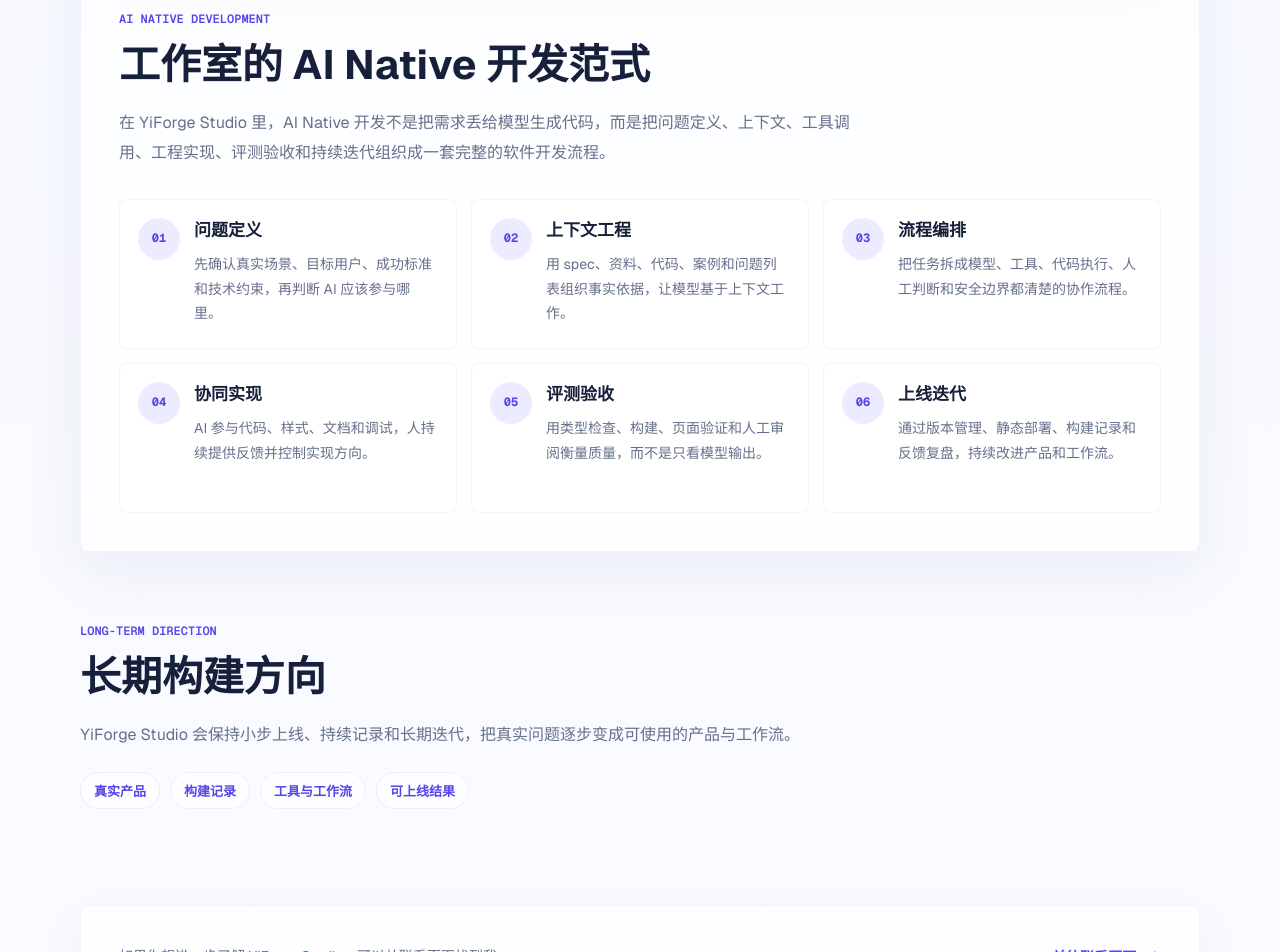
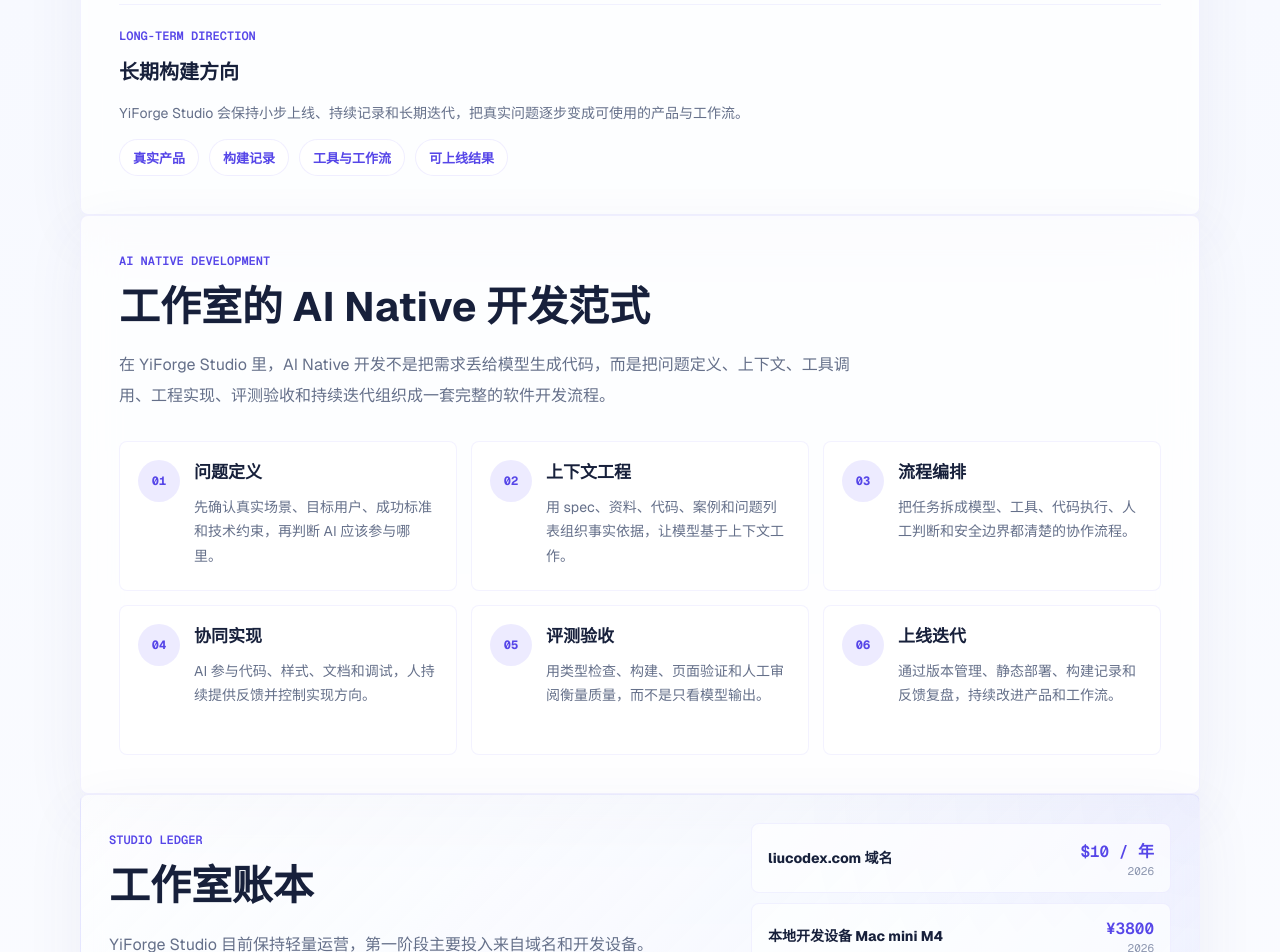
Before and after one commit to clearJSer/liangdev-studio, a Next.js app in the folder apps/web/: page /about in a window 1280 px wide. Shown: the part 1300-2252 px from the top of the page. Built offline with nearby package versions, Linux system fonts and the light colour scheme.

Commit message:
增加账单展示模块

```diff
--- a/apps/web/app/about/page.tsx
+++ b/apps/web/app/about/page.tsx
@@ -73,6 +73,16 @@
             <li key={item}>{item}</li>
           ))}
         </ul>
+        <div className="about-direction-inline">
+          <p className="eyebrow">{aboutContent.directions.eyebrow}</p>
+          <h3>{aboutContent.directions.title}</h3>
+          <p>{aboutContent.directions.description}</p>
+          <ul aria-label="长期构建方向">
+            {aboutContent.directions.items.map((item) => (
+              <li key={item.title}>{item.title}</li>
+            ))}
+          </ul>
+        </div>
       </section>
 
       <section className="page-section about-workflow" aria-labelledby="about-workflow-title">
@@ -94,20 +104,23 @@
         </ol>
       </section>
 
-      <section
-        className="page-section about-directions"
-        aria-labelledby="about-directions-title"
-      >
-        <div className="about-section-heading">
-          <p className="eyebrow">{aboutContent.directions.eyebrow}</p>
-          <h2 id="about-directions-title">{aboutContent.directions.title}</h2>
-          <p>{aboutContent.directions.description}</p>
+      <section className="page-section about-ledger" aria-labelledby="about-ledger-title">
+        <div className="about-section-copy">
+          <p className="eyebrow">{aboutContent.ledger.eyebrow}</p>
+          <h2 id="about-ledger-title">{aboutContent.ledger.title}</h2>
+          <p>{aboutContent.ledger.description}</p>
         </div>
-        <ul className="about-direction-list" aria-label="长期构建方向">
-          {aboutContent.directions.items.map((item) => (
-            <li key={item.title}>{item.title}</li>
+        <dl className="about-ledger-list" aria-label="工作室成本账单">
+          {aboutContent.ledger.items.map((item) => (
+            <div key={item.label}>
+              <dt>{item.label}</dt>
+              <dd>
+                <strong>{item.value}</strong>
+                <span>{item.year}</span>
+              </dd>
+            </div>
           ))}
-        </ul>
+        </dl>
       </section>
 
       <section className="page-section about-contact-note" aria-label="联系入口">
--- a/apps/web/app/browser-compat.css
+++ b/apps/web/app/browser-compat.css
@@ -99,6 +99,7 @@
   .about-definition,
   .about-workflow,
   .about-contact-note,
+  .about-ledger,
   .article-meta,
   .contact-note,
   .contact-link-card,
@@ -135,6 +136,7 @@
   .about-definition,
   .about-workflow,
   .about-contact-note,
+  .about-ledger,
   .article-meta,
   .contact-note,
   .contact-link-card {
--- a/apps/web/app/site.css
+++ b/apps/web/app/site.css
@@ -1825,6 +1825,20 @@
   padding: clamp(24px, 4vw, 38px);
 }
 
+.about-definition {
+  grid-template-areas:
+    "copy contrast"
+    "direction direction";
+}
+
+.about-definition .about-section-copy {
+  grid-area: copy;
+}
+
+.about-contrast-list {
+  grid-area: contrast;
+}
+
 .about-contrast-list {
   display: grid;
   gap: 10px;
@@ -1880,12 +1894,6 @@
   font-weight: 900;
 }
 
-.about-directions {
-  display: grid;
-  gap: 22px;
-  margin-top: 72px;
-}
-
 .about-contact-note {
   display: flex;
   align-items: center;
@@ -1893,18 +1901,98 @@
   gap: 20px;
 }
 
+.about-ledger {
+  display: grid;
+  grid-template-columns: minmax(0, 1fr) minmax(320px, 420px);
+  gap: clamp(24px, 4vw, 48px);
+  align-items: center;
+  padding: 28px;
+  border: 1px solid rgba(109, 92, 255, 0.08);
+  border-radius: 8px;
+  background:
+    linear-gradient(135deg, rgba(255, 255, 255, 0.66), rgba(239, 244, 255, 0.5)),
+    radial-gradient(circle at 100% 0%, rgba(109, 92, 255, 0.1), transparent 36%);
+  box-shadow: 0 20px 60px rgba(64, 72, 130, 0.07);
+  backdrop-filter: blur(18px);
+  -webkit-backdrop-filter: blur(18px);
+}
+
+.about-ledger-list {
+  display: grid;
+  gap: 10px;
+}
+
+.about-ledger-list div {
+  display: grid;
+  grid-template-columns: minmax(0, 1fr) auto;
+  gap: 16px;
+  align-items: center;
+  min-height: 58px;
+  padding: 14px 16px;
+  border: 1px solid rgba(109, 92, 255, 0.08);
+  border-radius: 8px;
+  background: rgba(255, 255, 255, 0.62);
+}
+
+.about-ledger-list dt {
+  color: #17203b;
+  font-size: 14px;
+  font-weight: 760;
+  line-height: 1.45;
+}
+
+.about-ledger-list dd {
+  display: grid;
+  justify-items: end;
+  gap: 3px;
+}
+
+.about-ledger-list strong {
+  color: var(--accent-strong);
+  font-family: var(--font-site-mono);
+  font-size: 16px;
+}
+
+.about-ledger-list span {
+  color: var(--muted-soft);
+  font-family: var(--font-site-mono);
+  font-size: 11px;
+}
+
 .about-contact-note p {
   margin-top: 0;
 }
 
-.about-direction-list {
+.about-direction-inline {
+  display: grid;
+  grid-area: direction;
+  gap: 14px;
+  margin-top: 6px;
+  padding-top: 24px;
+  border-top: 1px solid rgba(109, 92, 255, 0.08);
+}
+
+.about-direction-inline h3 {
+  color: #17203b;
+  font-size: 20px;
+  line-height: 1.45;
+}
+
+.about-direction-inline p:not(.eyebrow) {
+  max-width: 760px;
+  color: var(--muted);
+  font-size: 14px;
+  line-height: 1.75;
+}
+
+.about-direction-inline ul {
   display: flex;
   flex-wrap: wrap;
   gap: 10px;
   list-style: none;
 }
 
-.about-direction-list li {
+.about-direction-inline li {
   min-height: 34px;
   padding: 8px 13px;
   border: 1px solid rgba(109, 92, 255, 0.1);
@@ -2250,8 +2338,15 @@
   .about-feature,
   .about-origin,
   .about-definition,
-  .about-directions {
+  .about-ledger {
     grid-template-columns: 1fr;
+  }
+
+  .about-definition {
+    grid-template-areas:
+      "copy"
+      "contrast"
+      "direction";
   }
 
   .detail-sidebar,
@@ -2705,6 +2800,7 @@
   .about-definition,
   .about-workflow,
   .about-contact-note,
+  .about-ledger,
   .article-meta,
   .contact-link-card {
     padding: 22px;
@@ -2752,6 +2848,14 @@
 
   .about-contact-note {
     display: grid;
+    justify-items: start;
+  }
+
+  .about-ledger-list div {
+    grid-template-columns: 1fr;
+  }
+
+  .about-ledger-list dd {
     justify-items: start;
   }
 
--- a/apps/web/content/about.ts
+++ b/apps/web/content/about.ts
@@ -135,6 +135,23 @@
       },
     ] satisfies AboutDirection[],
   },
+  ledger: {
+    eyebrow: "Studio Ledger",
+    title: "工作室账本",
+    description: "YiForge Studio 目前保持轻量运营，第一阶段主要投入来自域名和开发设备。",
+    items: [
+      {
+        label: "liucodex.com 域名",
+        value: "$10 / 年",
+        year: "2026",
+      },
+      {
+        label: "本地开发设备 Mac mini M4",
+        value: "¥3800",
+        year: "2026",
+      },
+    ],
+  },
   contact: {
     text: "如果你想进一步了解 YiForge Studio，可以从联系页面找到我。",
     href: "/contact",
```
Also changed, not shown: 1 other file (tests, documents, lock files or other folders).
